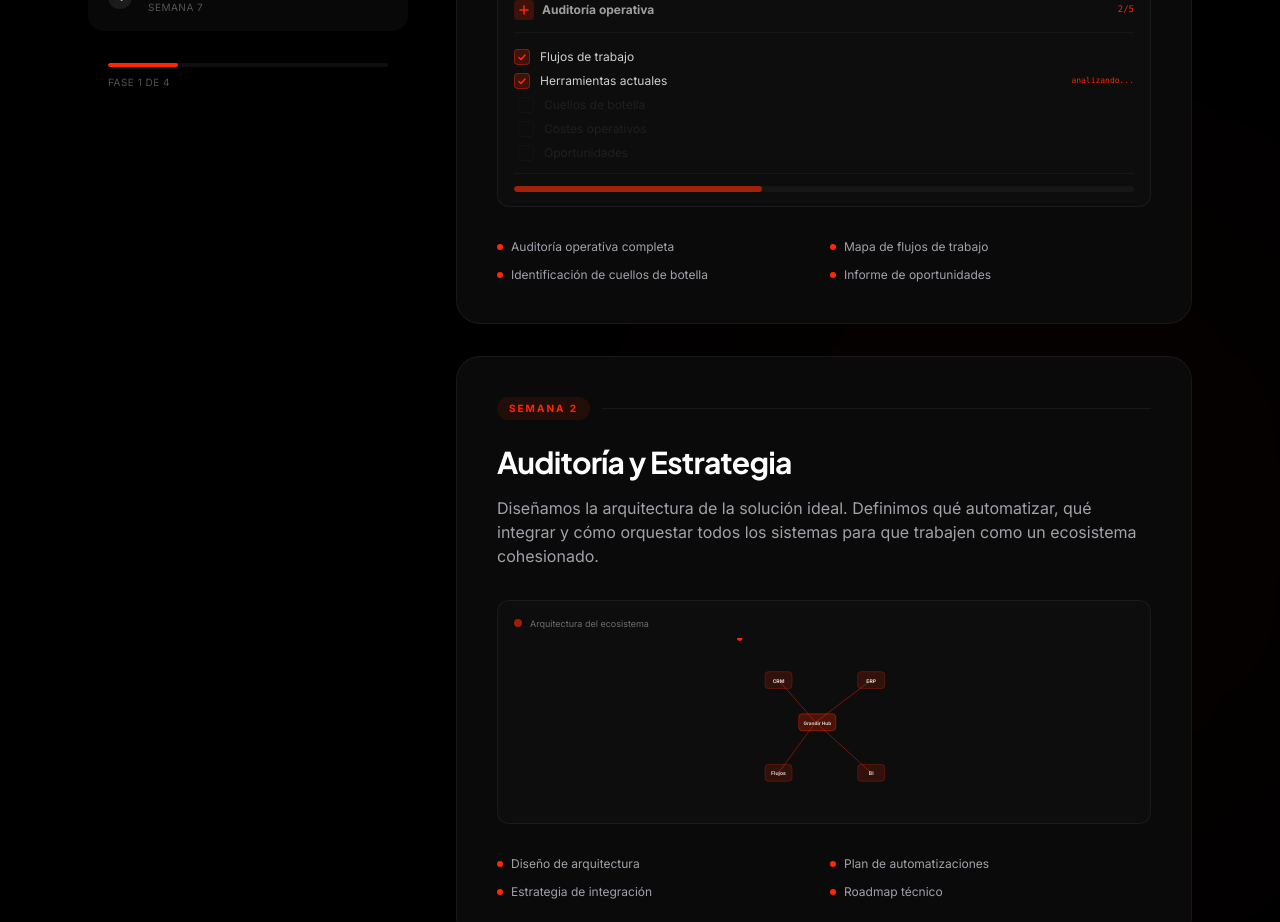
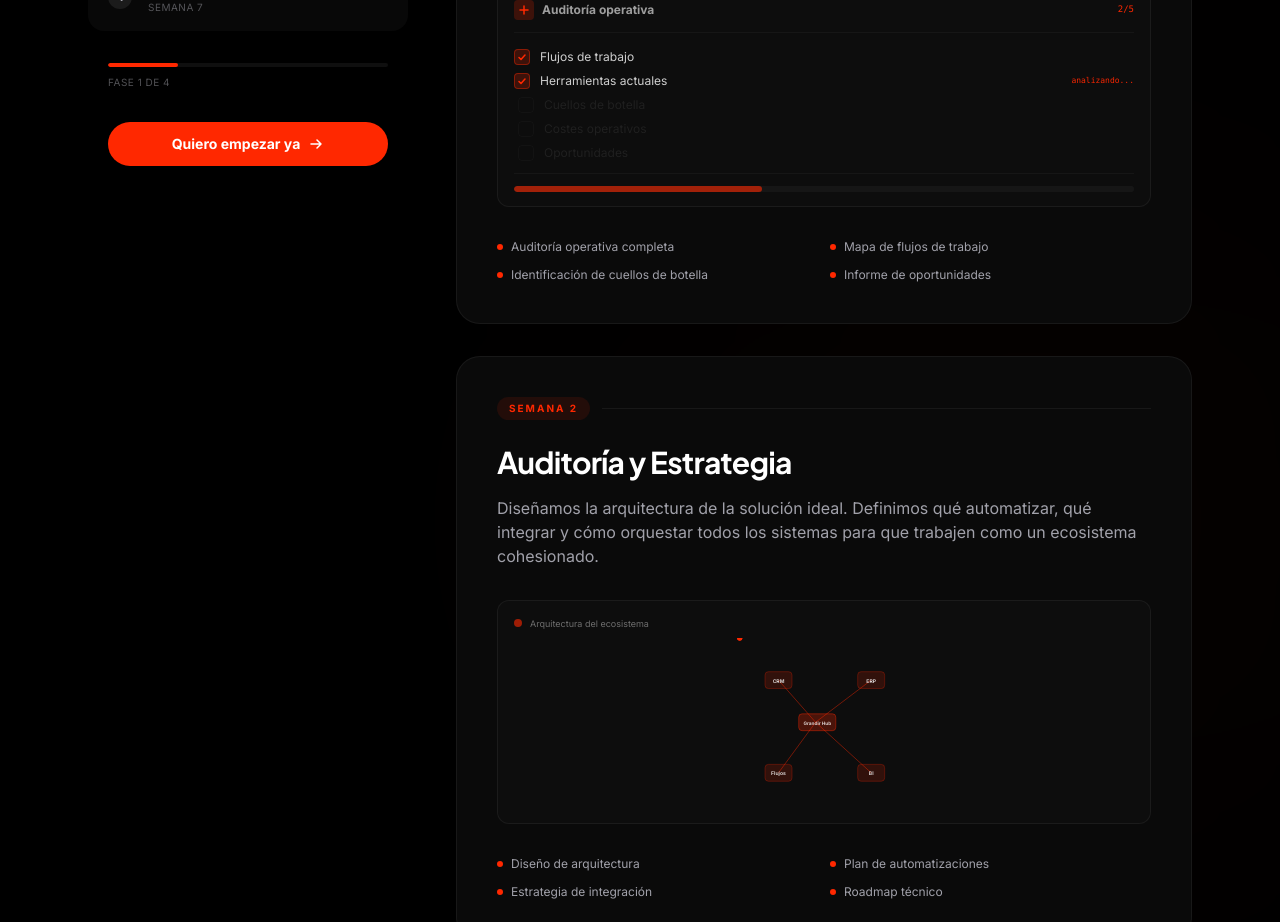
Before and after one commit to grupograndir/grupo-grandir-web, a React (Vite) app: page / in a window 1280 px wide. Shown: the part 9000-9922 px from the top of the page. Built offline with nearby package versions, Linux system fonts and the light colour scheme.

Commit message:
feat: add 'Quiero empezar ya' CTA to Methodology sidebar

```diff
--- a/src/components/Methodology.jsx
+++ b/src/components/Methodology.jsx
@@ -593,6 +593,17 @@ const Methodology = () => {
                                     Fase {activeStep + 1} de {steps.length}
                                 </p>
                             </div>
+
+                            {/* CTA */}
+                            <div className="mt-8 px-5 hidden lg:block">
+                                <a
+                                    href="#contacto"
+                                    className="w-full inline-flex items-center justify-center gap-2 bg-accent hover:bg-accent/90 text-white font-semibold px-6 py-3 rounded-full transition-all duration-300 hover:shadow-[0_0_30px_rgba(255,40,0,0.3)] hover:scale-105 text-sm"
+                                >
+                                    Quiero empezar ya
+                                    <svg width="16" height="16" viewBox="0 0 16 16" fill="none"><path d="M3 8h10M9 4l4 4-4 4" stroke="currentColor" strokeWidth="1.5" strokeLinecap="round" strokeLinejoin="round" /></svg>
+                                </a>
+                            </div>
                         </div>
                     </div>
 
```
